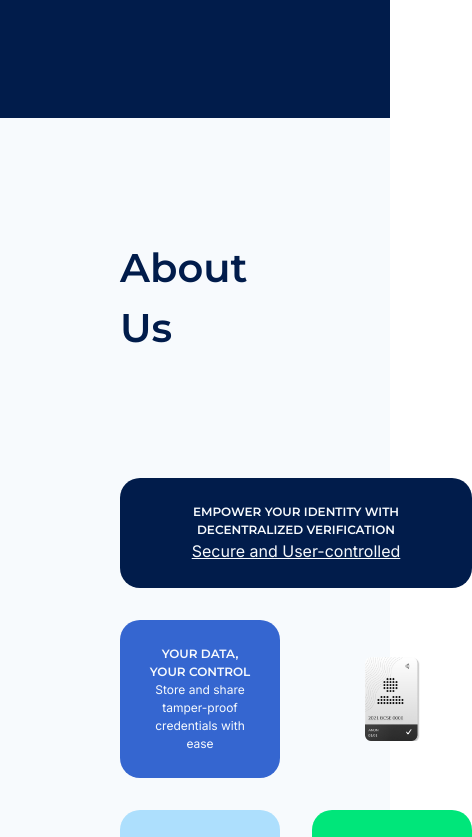
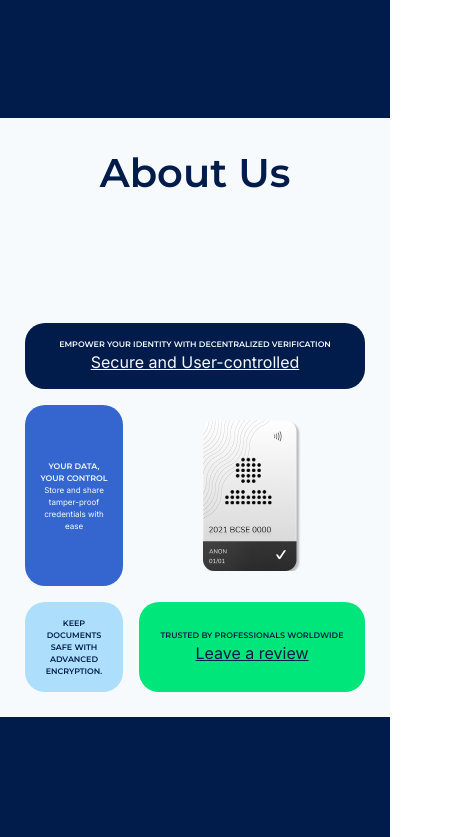
Before and after one commit to VarunCypherV/verfid, a Next.js app in the folder clientnext/: page / in a window 390 px wide. Shown: the part 2505-3342 px from the top of the page, 472 px wide, since content can reach past the window. Built offline with nearby package versions, Linux system fonts and the light colour scheme.

Commit message:
lalallal Responsive landing khatam

```diff
--- a/clientnext/src/app/globals.css
+++ b/clientnext/src/app/globals.css
@@ -654,7 +654,9 @@ button {
   .about-us-section h1 {
     font-size: 40px;
   }
-
+  .about-us-section{
+    padding: 35px;
+  }
   .card {
     padding: 25px;
   }
@@ -696,10 +698,67 @@ button {
       width:50%;
     }
   }
+  .card-grid {
+    gap: 24px;
+
+  }
+}
 
 
+@media (max-width: 550px) {
+  .about-us-section h1 {
+    font-size: 40px;
+
+  }
+  .about-us-section{
+    padding: 25px;
+  }
+
+  .card {
+    padding: 15px;
+  }
+
+  .card p {
+    font-size: 8px;
+  }
+
+  .card h3 {
+    font-size: 8px;
+  }
+
+  .card img {
+    width: 100%;
+  }
+
+  .card-grid {
+    grid-template-columns: 1fr 1fr;
+    grid-template-rows: auto;
+    grid-template-areas:
+      "large large"
+      "blue-light small"
+      "medium medium"
+      "green small";
+  }
+
+  .card.large {
+    grid-column: span 12;
+    grid-row: span 1;
+  }
+  .card.medium {
+    grid-column: span 6;
+    grid-row: span 1;
+  }
+  .card.small {
+    grid-column: span 6;
+    grid-row: span 1;
+    >img {
+      width:50%;
+    }
+  }
+  .card-grid {
+    gap: 16px;
+  }
 }
-
 
 /* ===================================================== */
 .architecture-workflow-section {
```
